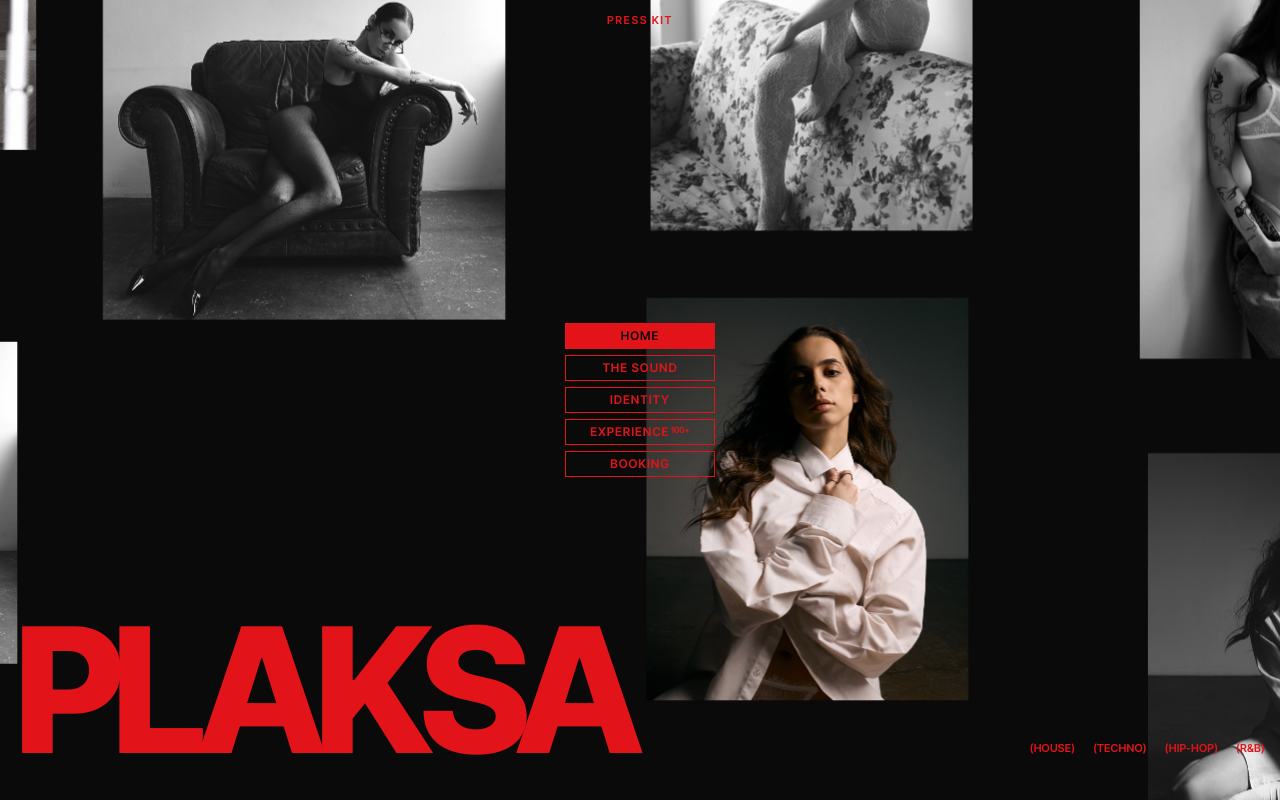
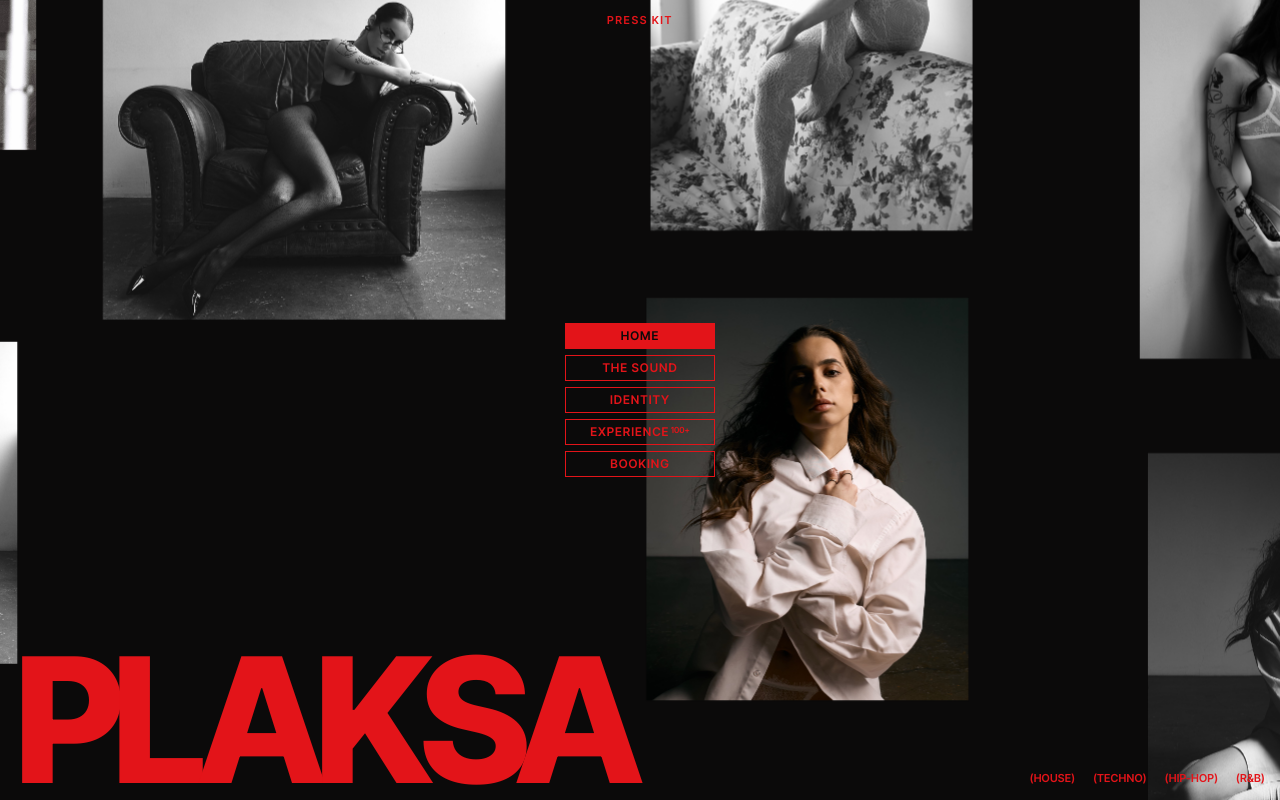
Before and after one commit to kontextcommunity/kontext.site, a plain HTML site: page dsgn/plaksa/index.html in a window 1280 px wide. Drawn offline with Linux system fonts and the light colour scheme.

Commit message:
Revert PLAKSA wordmark position
Return .home__wm and .home__tags to their original bottom:var(--gut)
position (undo the +30px lift from the previous iteration).

Co-Authored-By: Claude Sonnet 4.6 <noreply@anthropic.com>

```diff
--- a/dsgn/plaksa/index.html
+++ b/dsgn/plaksa/index.html
@@ -86,8 +86,8 @@ html.is-dragging .wall{cursor:grabbing}
 .dot::before{content:"";position:absolute;left:50%;top:50%;z-index:5;width:min(6vw,90px);aspect-ratio:1;border-radius:50%;background:currentColor;transform:translate(-50%,-50%) scale(0);transition:transform .35s var(--ease-snap);pointer-events:none}
 @media (hover:hover){.dot:hover::before{transform:translate(-50%,-50%) scale(1)}}
 html.is-dragging .dot::before{transform:translate(-50%,-50%) scale(0)!important}
-.home__wm{position:fixed;left:var(--gut);bottom:calc(var(--gut) + 30px);z-index:100;pointer-events:none;color:var(--red)}
-.home__tags{position:fixed;right:var(--gut);bottom:calc(var(--gut) + 30px);z-index:100;display:flex;gap:18px;pointer-events:none}
+.home__wm{position:fixed;left:var(--gut);bottom:var(--gut);z-index:100;pointer-events:none;color:var(--red)}
+.home__tags{position:fixed;right:var(--gut);bottom:var(--gut);z-index:100;display:flex;gap:18px;pointer-events:none}
 .home__kit{position:fixed;left:50%;top:calc(var(--gut) + env(safe-area-inset-top,0px));transform:translateX(-50%);z-index:100;color:var(--red);font:600 11px/1 var(--f);letter-spacing:.14em;text-transform:uppercase;pointer-events:none}
 .home__nav{position:fixed;left:50%;top:50%;transform:translate(-50%,-50%);z-index:100;display:flex;flex-direction:column;align-items:center;gap:6px;list-style:none;padding:0;margin:0;pointer-events:none;color:var(--red)}
 .home__nav li{pointer-events:auto}
```
